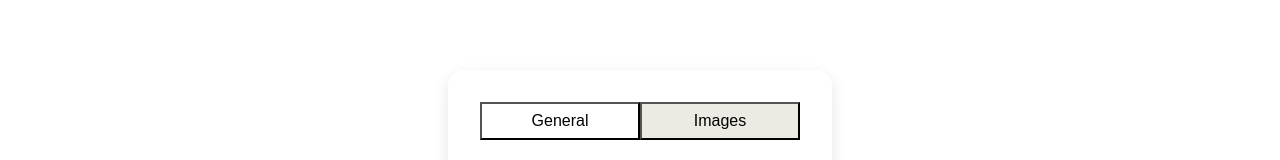
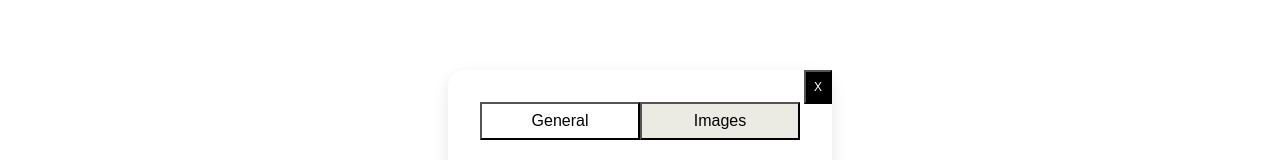
Before and after one commit to keshav1207/Ufc-Store, a React (Vite) app in the folder client/: page /addproduct in a window 1280 px wide. Shown: the part 122-282 px from the top of the page. Built offline with nearby package versions, Linux system fonts and the light colour scheme; sample sign-in values are in the browser's storage.

Commit message:
Add closeFormBtn to addProductForm

```diff
--- a/client/src/components/addProductForm.jsx
+++ b/client/src/components/addProductForm.jsx
@@ -183,7 +183,7 @@ export default function AddProductForm(){
 
         <div className="NewProductSection">
             <div className="NewProductBox">
-
+              <button className="closeFormBtn">X</button>
                 <div className="tabs">
                   {/* We add ()=>handleclick() to the onClick so that React stores the function instead calling it everytime it renders these buttons */}
                     <button className= {visible==1?("TabBtn TabBtnActive"):("TabBtn")} onClick={()=>handleClick(1)}>General</button>
--- a/client/src/components/productsGrid.jsx
+++ b/client/src/components/productsGrid.jsx
@@ -48,7 +48,7 @@ export default function ProductsGrid(props){
                 <Link to={`/products/${item._id}`}   key={item._id}>
                     <div className="product">
                         <div className="picture">
-                    <img src= {item.images} alt="" />
+                    <img src= {item.images[0]} alt="" />
                 </div>
 
                 <div className="info" >
--- a/client/src/index.css
+++ b/client/src/index.css
@@ -456,7 +456,7 @@ label{
 
 
 .NewProductBox{
-
+  position: relative;
   margin-bottom: 2rem;
 }
 
@@ -464,6 +464,19 @@ label{
   display: flex;
   flex-direction: column;
   gap: 0.75rem;
+}
+
+
+
+.closeFormBtn{
+  position: absolute;
+  top: 0;
+  right: 0;
+  background-color: black;
+  color: white;
+  padding: 0.5rem;
+  font-size: 0.75rem;
+
 }
 
 textarea{
@@ -563,6 +576,7 @@ input[type=radio] {
 
 
 }
+
 
 
 /* Manage Product page*/
```
